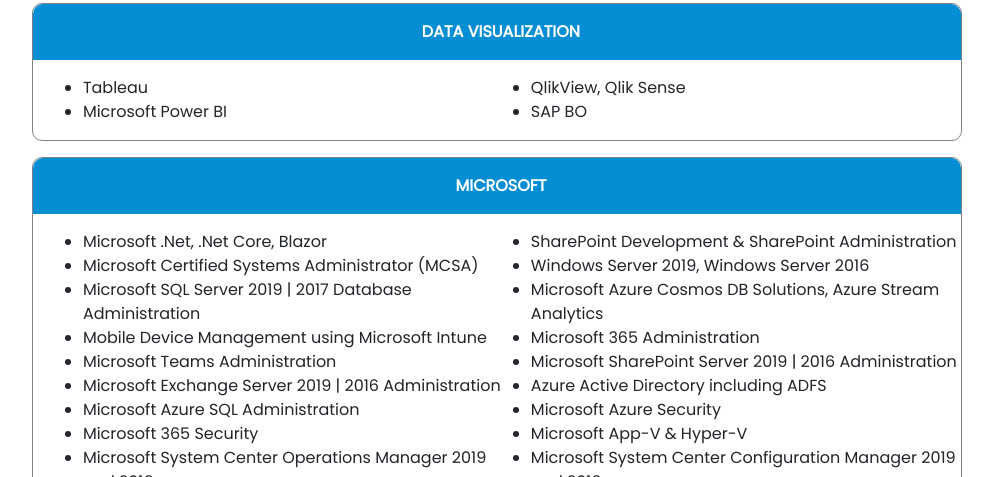
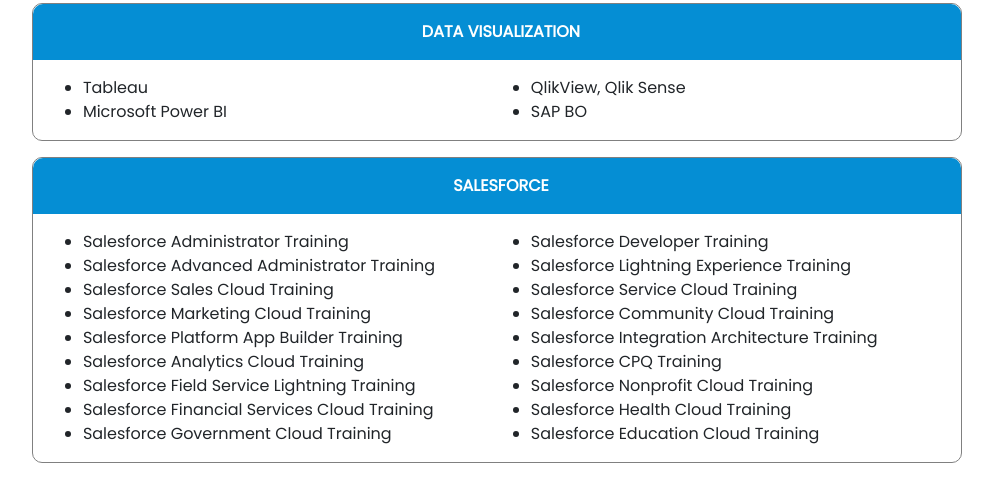
Before and after one commit to deepakkumarshinde1/aza-site, a website: page assets/html/Our Services/Training/training.html in a window 1280 px wide. Shown: the part 2266-2743 px from the top of the page, without its empty margins (143-1136 px from the left). Drawn offline with nearby package versions, Linux system fonts and the light colour scheme.

Commit message:
Salesforce added in our services>training

```diff
--- a/assets/html/Our Services/Training/training.html
+++ b/assets/html/Our Services/Training/training.html
@@ -336,6 +336,34 @@
                   <li>QlikView, Qlik Sense</li>
                   <li>Microsoft Power BI</li>
                   <li>SAP BO</li>
+                </ul>
+              </div>
+            </div>
+
+            <div data-aos="fade-left" data-aos-anchor-placement="o">
+              <div class="col-10 offset-1 mt-3 aka-cource-card-training-page">
+                <p class="py-3 text-center fw-bold text-white ps-2">
+                  SALESFORCE
+                </p>
+                <ul>
+                  <li>Salesforce Administrator Training</li>
+                  <li>Salesforce Developer Training </li>
+                  <li>Salesforce Advanced Administrator Training </li>
+                  <li>Salesforce Lightning Experience Training</li>
+                  <li>Salesforce Sales Cloud Training</li>
+                  <li>Salesforce Service Cloud Training</li>
+                  <li>Salesforce Marketing Cloud Training</li>
+                  <li>Salesforce Community Cloud Training</li>
+                  <li>Salesforce Platform App Builder Training</li>
+                  <li>Salesforce Integration Architecture Training</li>
+                  <li>Salesforce Analytics Cloud Training</li>
+                  <li>Salesforce CPQ Training</li>
+                  <li>Salesforce Field Service Lightning Training</li>
+                  <li>Salesforce Nonprofit Cloud Training</li>
+                  <li>Salesforce Financial Services Cloud Training</li>
+                  <li>Salesforce Health Cloud Training</li>
+                  <li>Salesforce Government Cloud Training</li>
+                  <li>Salesforce Education Cloud Training</li>
                 </ul>
               </div>
             </div>
```
Also changed, not shown: assets/html/Our Services/AZA Cloud/aza-cloud.html (+15 -27 lines), assets/html/Our Services/Global Certification/global-certificate.html (+15 -27 lines).
